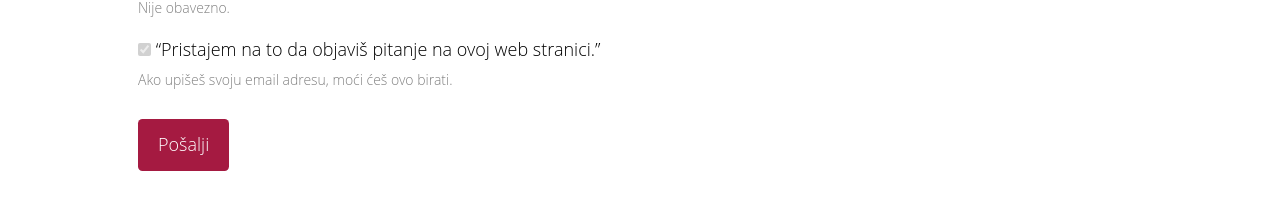
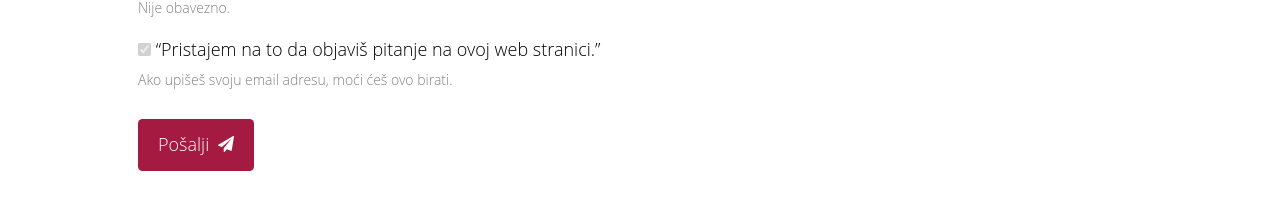
Before and after one commit to silvenon/sretnosrce, a Jekyll site: the page built from kontakt/index.md, in a window 1280 px wide and 1238 px high. Shown: the part 1013-1223 px from the top of the window. Built offline with Jekyll 4.4.1, drawn with Linux system fonts in a browser that asks for light colours; emoji names are drawn with the system emoji font; comment, search, counter and statistics services are not loaded.

Commit message:
Add icon to the send button

```diff
--- a/_includes/contact_form.html
+++ b/_includes/contact_form.html
@@ -27,6 +27,12 @@
   </div>
 
   <div class="form-actions">
-    <button class="btn btn-primary" type="submit">Pošalji</button>
+    <button class="btn btn-primary" type="submit">
+      <span>Pošalji</span>
+      <svg class="icon" viewBox="0 0 1024 1024" width="16" height="16" role="presentation">
+        <title>Paper plane</title>
+        <path fill="currentColor" d="M1008 6.286q18.857 13.714 15.429 36.571l-146.286 877.714q-2.857 16.571-18.286 25.714-8 4.571-17.714 4.571-6.286 0-13.714-2.857l-258.857-105.714-138.286 168.571q-10.286 13.143-28 13.143-7.429 0-12.571-2.286-10.857-4-17.429-13.429t-6.571-20.857v-199.429l493.714-605.143-610.857 528.571-225.714-92.571q-21.143-8-22.857-31.429-1.143-22.857 18.286-33.714l950.857-548.571q8.571-5.143 18.286-5.143 11.429 0 20.571 6.286z"></path>
+      </svg>
+    </button>
   </div>
 </form>
--- a/styles/_buttons.scss
+++ b/styles/_buttons.scss
@@ -28,7 +28,7 @@
 
   .icon {
     position: relative;
-    bottom: 3px;
+    bottom: 2px;
 
     &:first-child {
       margin-right: 0.25em;
```
